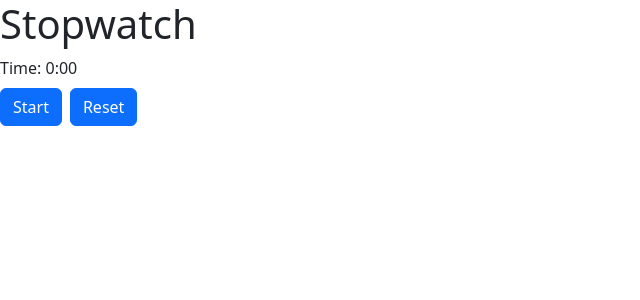
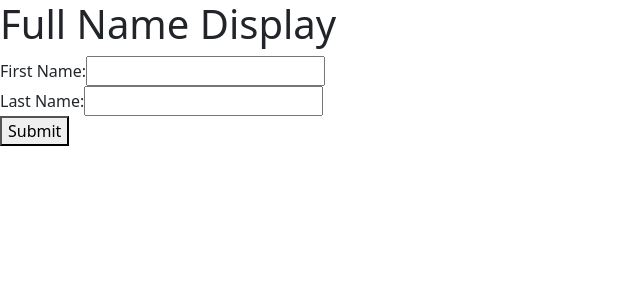
Before and after one commit to shivam0870/INTVBuildouts, a React (Create React App) app: page / in a window 1280 px wide. Shown: the top 300 px of the page, without its empty margins (0-640 px from the left). Built offline with nearby package versions, Linux system fonts and the light colour scheme.

Commit message:
added xdisplayname

```diff
--- a/src/App.js
+++ b/src/App.js
@@ -2,13 +2,14 @@ import React from "react";
 import Xcountries from "./Components/XCountries";
 import XStopWatch from "./Components/XStopwatch";
 import Sample from "./Components/Sample";
+import XDisplayName from "./Components/XDisplayName";
 
 const App = () => {
   return (
     <>
       {/* <Xcountries/> */}
-      <XStopWatch/>
-
+      {/* <XStopWatch/> */}
+      <XDisplayName/>
     </>
   );
 }
--- /dev/null
+++ b/src/Components/XDisplayName.jsx
@@ -0,0 +1,45 @@
+import React, { useState } from 'react';
+
+function XDisplayName() {
+    const [names, setName] = useState({
+        fname : '',
+        lname : ''
+    });
+    const [fullname, setFullName] = useState('');
+
+    const inputEvent = (e) => {
+        const {name, value} = e.target;
+        setName((b) => {
+            return {
+                ...b,
+                [name] : value
+            }
+        });
+    }
+
+    const submit = (e) => {
+        e.preventDefault();
+        setFullName(names.fname + " " + names.lname );
+    }
+
+  return (
+    <>
+        <h1>Full Name Display</h1>
+        <form onSubmit={submit}>
+            First Name:
+            <input type = "text" value={names.fname} name = "fname" onChange={inputEvent} required/>
+            <br/>
+
+            Last Name:
+            <input type = "text" value={names.lname} name = "lname" onChange={inputEvent} required/>
+            <br/>
+
+            <button type='submit'>Submit</button>
+        </form>
+
+        {fullname ? <p>Full Name: {fullname}</p> : ""}
+    </>
+  )
+}
+
+export default XDisplayName;
```
